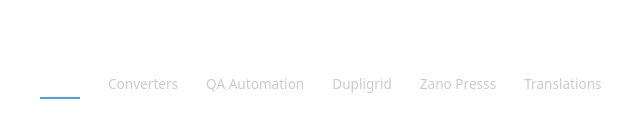
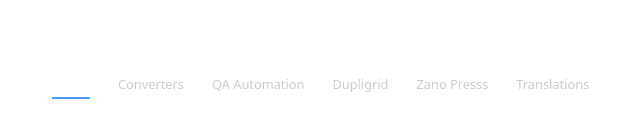
Before and after one commit to mikezano/zan0.dev-navbar, a React (Vite) app: page / in a window 1280 px wide. Shown: the part 257-394 px from the top of the page, without its empty margins (380-1020 px from the left). Built offline with nearby package versions, Linux system fonts and the light colour scheme.

Commit message:
smaller font

```diff
--- a/src/components/atoms/NavLink.module.css
+++ b/src/components/atoms/NavLink.module.css
@@ -1,7 +1,7 @@
 .link {
   color: #ccc;
   text-decoration: none;
-  font-size: 0.85rem;
+  font-size: 0.8rem;
   font-weight: 400;
   padding: 4px 0;
   border-bottom: 2px solid transparent;
```
